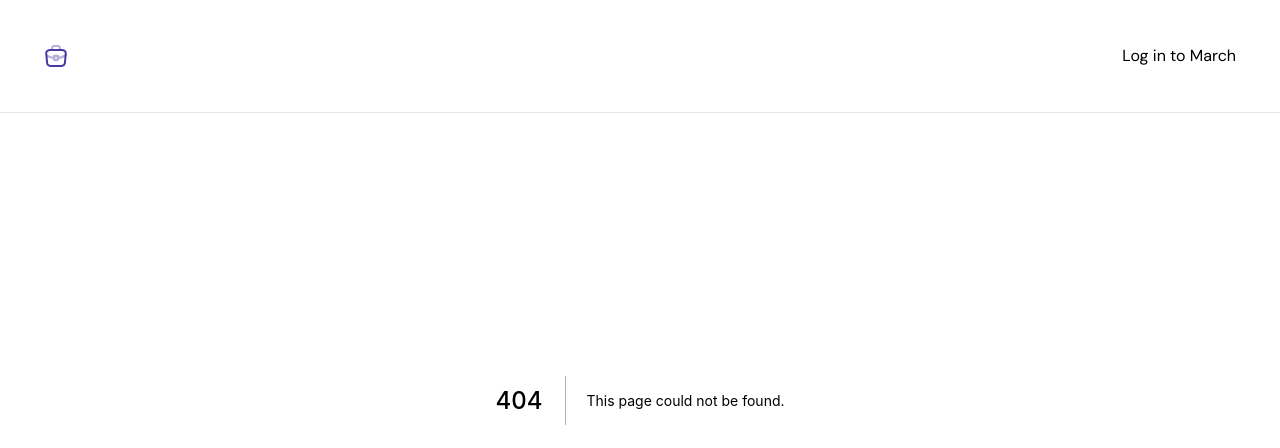
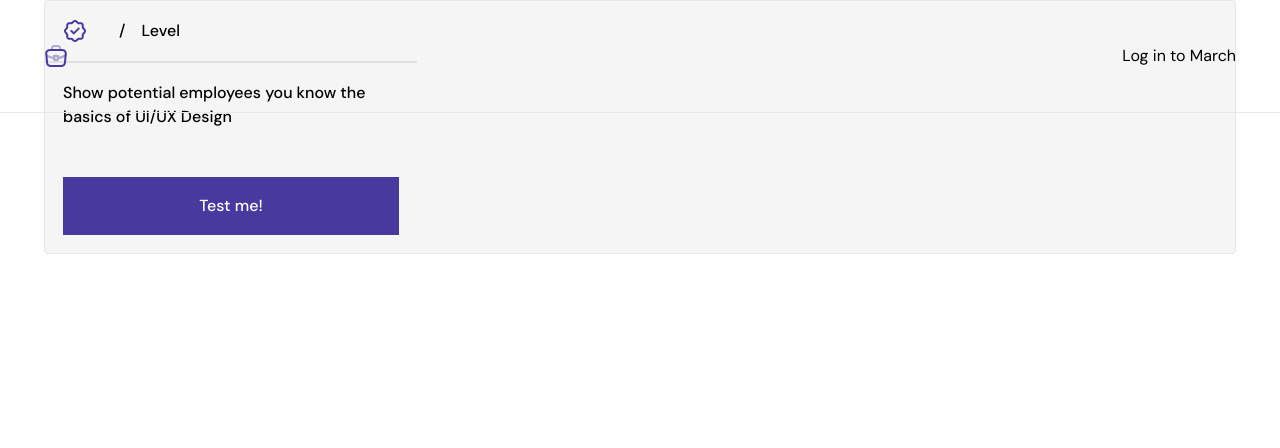
Before and after one commit to a11rew/march, a Next.js app: page /badges/Badge in a window 1280 px wide. Before the commit this address had no page. Shown: the top 448 px of the page. Built offline with nearby package versions, Linux system fonts and the light colour scheme.

Commit message:
add badges

```diff
--- /dev/null
+++ b/pages/badges/Badge.tsx
@@ -0,0 +1,48 @@
+import Image from "next/image";
+import BadgeAvailable from "../../assets/badge_available.png";
+import BadgeLocked from "../../assets/badge_lock.png";
+
+interface Props {
+  disabled?: Boolean;
+  rank: "Beginner" | "Intermediate" | "Advanced";
+  level: 1 | 2 | 3;
+}
+
+const Badge = ({ disabled, level, rank }: Props): JSX.Element => {
+  return (
+    <div
+      className={`bg-[#F5F5F5] border  font-medium rounded ${
+        disabled && "opacity-[0.24] border-[#7A7A7A]"
+      }`}
+    >
+      <div className="flex flex-col w-[372px]">
+        <div className="flex gap-4 p-[18px] border-[#E0E0E0] border-b-2">
+          {disabled ? (
+            <Image
+              src={BadgeLocked}
+              alt="This badge is not available for claiming"
+            />
+          ) : (
+            <Image
+              src={BadgeAvailable}
+              alt="This badge is available for claiming"
+            />
+          )}
+          <span>{rank}</span> / <span>Level {level}</span>
+        </div>
+
+        <div className="p-[18px]">
+          <p>Show potential employees you know the basics of UI/UX Design</p>
+          <button
+            disabled={Boolean(disabled)}
+            className="py-[17px] bg-[#47399D] text-white w-full mt-12"
+          >
+            Test me!
+          </button>
+        </div>
+      </div>
+    </div>
+  );
+};
+
+export default Badge;
--- /dev/null
+++ b/pages/badges/BadgesDisplay.tsx
@@ -0,0 +1,29 @@
+import Badge from "./Badge";
+
+const BadgesDisplay: React.FC = () => {
+  return (
+    <div className="mt-10">
+      <div className="flex gap-4">
+        {/* Beginner badges*/}
+        <Badge rank="Beginner" level={1} />
+        <Badge rank="Beginner" level={2} disabled />
+      </div>
+      <hr className="my-10" />
+      <div className="flex gap-4">
+        {/* Beginner badges*/}
+        <Badge rank="Intermediate" level={1} disabled />
+        <Badge rank="Intermediate" level={2} disabled />
+        <Badge rank="Intermediate" level={3} disabled />
+      </div>
+      <hr className="my-10" />
+      <div className="flex gap-4">
+        {/* Beginner badges*/}
+        <Badge rank="Advanced" level={1} disabled />
+        <Badge rank="Advanced" level={2} disabled />
+        <Badge rank="Advanced" level={3} disabled />
+      </div>
+    </div>
+  );
+};
+
+export default BadgesDisplay;
--- a/pages/badges/Dropdown.tsx
+++ b/pages/badges/Dropdown.tsx
@@ -1,21 +1,29 @@
-import { Fragment, useState } from "react";
+import React, { Fragment, useState } from "react";
 import { Listbox, Transition } from "@headlessui/react";
 import { BsChevronDown } from "react-icons/bs";
 
-const people = [
+const courses = [
   { name: "UI/UX Design" },
   { name: "Front End Development" },
   { name: "Backend Development" },
   { name: "DevOps and Software Engineering" },
 ];
 
-const Dropdown = () => {
-  const [selected, setSelected] = useState(null);
-
+const Dropdown: React.FC<{
+  selected: { name: string } | undefined;
+  setSelected: React.Dispatch<
+    React.SetStateAction<
+      | {
+          name: string;
+        }
+      | undefined
+    >
+  >;
+}> = ({ selected, setSelected }) => {
   return (
     <Listbox value={selected} onChange={setSelected}>
       <div className="relative mt-1">
-        <Listbox.Button className="relative flex justify-between cursor-default py-4 pl-8 pr-6 text-left w-[37%] border rounded focus:outline-none focus-visible:ring-2 focus-visible:ring-opacity-75 focus-visible:ring-white focus-visible:ring-offset-orange-300 focus-visible:ring-offset-2 focus-visible:border-indigo-500 sm:text-sm">
+        <Listbox.Button className="relative flex justify-between cursor-default z-10 py-4 pl-8 pr-6 text-left w-[37%] border rounded focus:outline-none focus-visible:ring-2 focus-visible:ring-opacity-75 focus-visible:ring-white focus-visible:ring-offset-orange-300 focus-visible:ring-offset-2 focus-visible:border-indigo-500 sm:text-sm">
           <span className="block truncate">
             {selected?.name || "Select a field to see badges"}
           </span>
@@ -29,20 +37,19 @@ const Dropdown = () => {
           leaveFrom="opacity-100"
           leaveTo="opacity-0"
         >
-          <Listbox.Options className="absolute mt-1 w-[37%] overflow-auto text-base ring-1 ring-black ring-opacity-5 focus:outline-none sm:text-sm">
-            {people.map((person, personIdx) => (
+          <Listbox.Options className="absolute mt-3 z-10 w-[37%] flex flex-col gap-1 bg-white overflow-auto text-base ring-1 ring-black ring-opacity-5 focus:outline-none sm:text-sm">
+            {courses.map((course) => (
+              <div key={course.name} className="bg-white rounded">
                 <Listbox.Option
-                key={personIdx}
                   className={({ active, selected }) => {
-                  console.log("active", { person, selected });
                     return `${
                       selected || active
                         ? "text-white bg-[#47399D]"
                         : "text-black bg-tp"
                     }
-                  mb-1 rounded cursor-default select-none relative py-4 pl-8 pr-6`;
+                  rounded cursor-default select-none relative py-4 pl-8 pr-6 z-10`;
                   }}
-                value={person}
+                  value={course}
                 >
                   {({ selected, active }) => (
                     <>
@@ -51,19 +58,12 @@ const Dropdown = () => {
                           selected ? "font-medium" : "font-normal"
                         } block truncate`}
                       >
-                      {person.name}
+                        {course.name}
                       </span>
-                    {selected ? (
-                      <span
-                        className={`${
-                          active ? "text-amber-600" : "text-amber-600"
-                        }
-                                absolute inset-y-0 left-0 flex items-center pl-3`}
-                      ></span>
-                    ) : null}
                     </>
                   )}
                 </Listbox.Option>
+              </div>
             ))}
           </Listbox.Options>
         </Transition>
--- a/pages/badges/index.tsx
+++ b/pages/badges/index.tsx
@@ -1,17 +1,23 @@
+import { useState } from "react";
 import { NextPage } from "next";
 import Dropdown from "./Dropdown";
+import BadgesDisplay from "./BadgesDisplay";
 
 const Badges: NextPage = (): JSX.Element => {
+  const [selected, setSelected] = useState<{ name: string }>();
+
   return (
-    <div className="h-screen flex flex-col justify-center">
+    <div className="h-screen flex flex-col pt-40">
       <div>
-        <h1 className="font-medium text-5xl">Badges</h1>
+        <h1 className="font-medium text-5xl">Roadmap</h1>
         <p className="font-medium mt-2 mb-10">
           Get industry recognized badges in your field after passing
           <br /> milestones in our standardized tests.{" "}
           <a className="text-[#47399d]">Read more about Badges</a>
         </p>
-        <Dropdown />
+        <Dropdown selected={selected} setSelected={setSelected} />
+
+        {selected && <BadgesDisplay />}
       </div>
     </div>
   );
```
Also changed, not shown: assets/badge_available.png (added), assets/badge_lock.png (added). Lines whose indentation alone changed are shown as unchanged.
